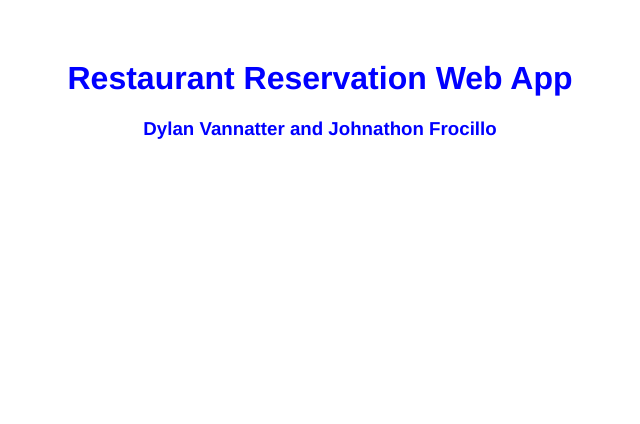
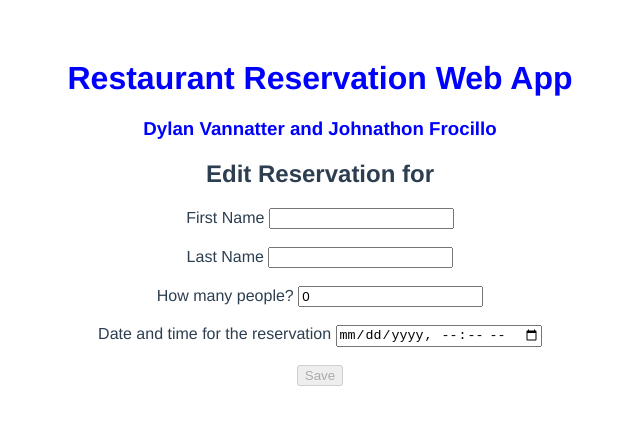
Before and after one commit to vannattd/restaurant-reservation-app, a Vue app: page /editReservation/1 in a window 1280 px wide. Shown: the top 424 px of the page, without its empty margins (320-960 px from the left). Built offline with nearby package versions, Linux system fonts and the light colour scheme; no server answers; the database is empty.

Commit message:
Added a screen to update a reservation (CRUD)

```diff
--- a/src/app-routing.ts
+++ b/src/app-routing.ts
@@ -5,6 +5,7 @@ import CreateAccount from "./components/CreateAccount.vue";
 import ForgotPassword from "./components/ForgotPassword.vue";
 import Dashboard from "./components/Dashboard.vue";
 import NewReservation from "./components/NewReservation.vue";
+import EditReservation from "./components/EditReservation.vue";
 Vue.use(VueRouter);
 
 const myRoutes: Array<RouteConfig> = [
@@ -32,6 +33,12 @@ const myRoutes: Array<RouteConfig> = [
         name: "NewReservation",
         path: "/newReservation",
         component: NewReservation
+    },
+    {
+        name: "EditReservation",
+        props: true,
+        path: "/editReservation/:id",
+        component: EditReservation
     }
 ];
 
--- a/src/components/Dashboard.vue
+++ b/src/components/Dashboard.vue
@@ -31,7 +31,7 @@
           <td>{{ z.location }}</td>
           <td>{{ z.partySize }}</td>
           <td>{{ z.date }}</td>
-          <button v-if="hover">Edit</button>
+          <button v-if="hover" @click="editClicked(z.id)">Edit</button>
         </tr>
       </tbody>
     </table>
@@ -64,6 +64,10 @@ export default class Dashboard extends Vue {
   logout(): void {
     this.$appAuth.signOut();
     this.$router.back();
+  }
+
+  editClicked(id: string): void {
+    this.$router.push({ path: `/editReservation/${id}` });
   }
 
   newReservation(): void {
@@ -101,6 +105,7 @@ export default class Dashboard extends Vue {
               location: resData.location,
               partySize: resData.partySize,
               date: resData.date,
+              id: qds.id,
             });
           }
         });
--- /dev/null
+++ b/src/components/EditReservation.vue
@@ -0,0 +1,81 @@
+<template>
+  <div>
+    <h2>Edit Reservation for {{ restaurantName }}</h2>
+    <label for="first-name">First Name </label>
+    <input type="text" v-model="firstName" /><br /><br />
+    <label for="last-name">Last Name </label>
+    <input
+      type="text"
+      id="last-name"
+      name="last-name"
+      v-model="lastName"
+    /><br /><br />
+    <label for="party-select">How many people? </label>
+    <input type="number" v-model.number="partySize" id="party-select" />
+    <br /><br />
+    <label for="date-select">Date and time for the reservation </label>
+    <input type="datetime-local" v-model="date" id="date-select" />
+    <br /><br />
+    <button :disabled="noInput" @click="saveReservation()">Save</button>
+  </div>
+</template>
+
+<script lang="ts">
+import { Component, Prop, Vue } from "vue-property-decorator";
+import { FirebaseAuth, UserCredential } from "@firebase/auth-types";
+import {
+  FirebaseFirestore,
+  QueryDocumentSnapshot,
+  QuerySnapshot,
+} from "@firebase/firestore-types";
+
+@Component
+export default class EditReservation extends Vue {
+  @Prop() readonly id!: string;
+  readonly $appAuth!: FirebaseAuth;
+  readonly $appDB!: FirebaseFirestore;
+  private date = "";
+  private firstName = "";
+  private lastName = "";
+  private location = "";
+  private partySize = 0;
+  private restaurantName = "";
+
+  get noInput(): boolean {
+    return (
+      this.date.length === 0 ||
+      this.partySize === 0 ||
+      this.firstName.length === 0 ||
+      this.lastName.length === 0
+    );
+  }
+
+  saveReservation(): void {
+    console.log("Saved!");
+  }
+
+  mounted(): void {
+    this.$appDB
+      .collection("users")
+      .doc(`${this.$appAuth.currentUser?.uid}`)
+      .collection("reservations")
+      .doc(this.id)
+      .get()
+      .then((doc) => {
+        if (doc.exists) {
+          const data = doc.data();
+          if (data != undefined) {
+            this.date = data.date;
+            this.firstName = data.firstName;
+            this.lastName = data.lastName;
+            this.location = data.location;
+            this.partySize = data.partySize;
+            this.restaurantName = data.restaurantName;
+          }
+        }
+      });
+  }
+}
+</script>
+
+<style scoped></style>
```
